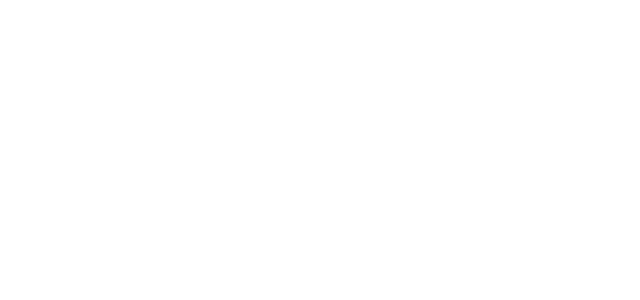
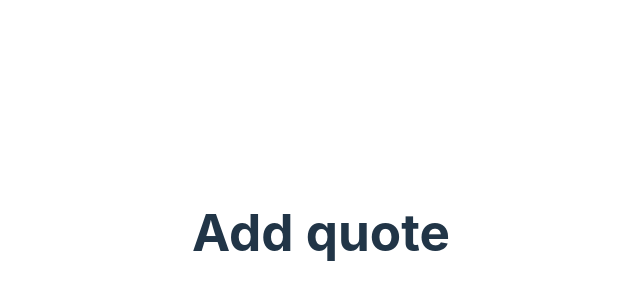
Before and after one commit to fanerotim/Quotes, a React (Vite) app in the folder client/vite-project/: page /quotes/add-quote in a window 1280 px wide. Before the commit this address had no page. Shown: the part 168-468 px from the top of the page, without its empty margins (319-959 px from the left). Built offline with nearby package versions, Linux system fonts and the light colour scheme.

Commit message:
create add-quote component and its route

```diff
--- a/client/vite-project/src/App.jsx
+++ b/client/vite-project/src/App.jsx
@@ -1,4 +1,5 @@
 import './App.scss'
+import AddQuote from './components/add-quote/addQuote';
 import Home from './components/home/Home';
 import Quotes from './components/quotes/Quotes';
 import { Routes, Route } from 'react-router-dom'
@@ -10,10 +11,10 @@ function App() {
       <Routes>
         <Route path='/' element={<Home />}></Route>
         <Route path='/quotes' element={<Quotes />}></Route>
+        <Route path='/quotes/add-quote' element={<AddQuote/>}></Route>
       </Routes>
     </>
   )
 }
 
-
 export default App
--- /dev/null
+++ b/client/vite-project/src/components/add-quote/AddQuote.jsx
@@ -0,0 +1,11 @@
+const AddQuote = () => {
+
+
+    return (
+        <>
+            <h1>Add quote</h1>
+        </>
+    )
+}
+
+export default AddQuote;
--- a/client/vite-project/src/components/quotes/Quotes.jsx
+++ b/client/vite-project/src/components/quotes/Quotes.jsx
@@ -9,6 +9,7 @@ const Quotes = () => {
 
         (async () => {
             const result = await getAllQuotes();
+            setQuotes(result);
         })();
 
     }, [quotes])
```
Also changed, not shown: client/vite-project/src/components/add-quote/AddQuote.scss (added).
